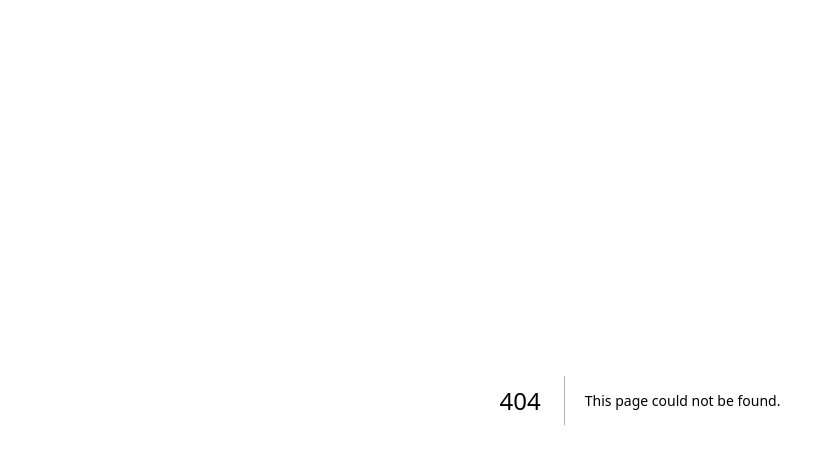
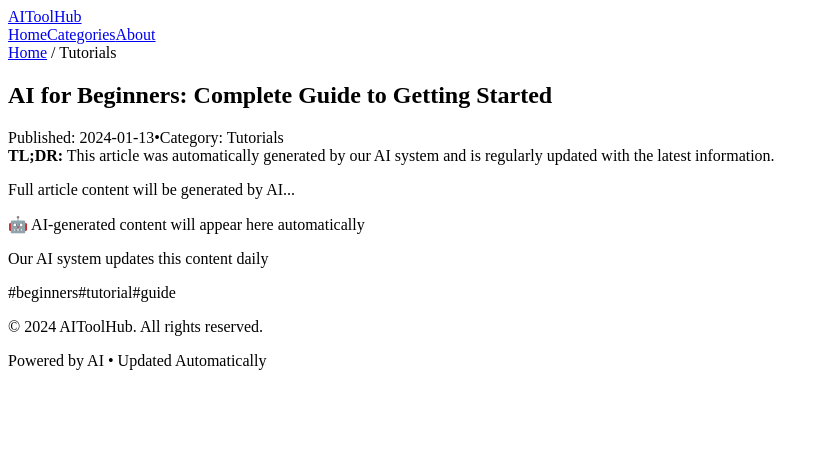
Before and after one commit to aitoolhubworkspace/aitoolhub, a Next.js app: page /article/ai-for-beginners-guide in a window 1280 px wide. Before the commit this address had no page. Shown: the top 464 px of the page, without its empty margins (0-835 px from the left). Built offline with nearby package versions, Linux system fonts and the light colour scheme.

Commit message:
Add article page

```diff
--- /dev/null
+++ b/pages/article/[id].js
@@ -0,0 +1,89 @@
+import Layout from '../../components/Layout'
+import { getArticleById, getArticles } from '../../lib/articles'
+import { useRouter } from 'next/router'
+
+export default function Article({ article }) {
+  const router = useRouter()
+
+  if (router.isFallback) {
+    return <div>Loading...</div>
+  }
+
+  if (!article) {
+    return <div>Article not found</div>
+  }
+
+  return (
+    <Layout title={`${article.title} - AIToolHub`}>
+      <article className="max-w-4xl mx-auto">
+        {/* Article Header */}
+        <header className="mb-8">
+          <nav className="text-sm text-gray-600 dark:text-gray-400 mb-4">
+            <a href="/" className="hover:text-blue-600">Home</a> / {article.category}
+          </nav>
+
+          <h1 className="text-4xl font-bold text-gray-900 dark:text-white mb-4">
+            {article.title}
+          </h1>
+
+          <div className="flex items-center space-x-4 text-sm text-gray-600 dark:text-gray-400">
+            <span>Published: {article.date}</span>
+            <span>•</span>
+            <span>Category: {article.category}</span>
+          </div>
+        </header>
+
+        {/* Article Content */}
+        <div className="prose prose-lg dark:prose-invert max-w-none article-content">
+          <div className="bg-blue-50 dark:bg-blue-900/20 p-4 rounded-lg mb-6">
+            <strong>TL;DR:</strong> This article was automatically generated by our AI system and is regularly updated with the latest information.
+          </div>
+
+          <p>{article.content || 'Full article content will be generated by AI...'}</p>
+
+          {/* Placeholder for AI-generated content */}
+          <div className="border-2 border-dashed border-gray-300 dark:border-gray-600 p-8 rounded-lg text-center my-8">
+            <p className="text-gray-500 dark:text-gray-400">
+              🤖 AI-generated content will appear here automatically
+            </p>
+            <p className="text-sm mt-2">Our AI system updates this content daily</p>
+          </div>
+        </div>
+
+        {/* Tags */}
+        <footer className="mt-8 pt-6 border-t border-gray-200 dark:border-gray-700">
+          <div className="flex flex-wrap gap-2">
+            {article.tags.map(tag => (
+              <span key={tag} className="px-3 py-1 bg-gray-100 dark:bg-gray-800 text-gray-700 dark:text-gray-300 rounded-full text-sm">
+                #{tag}
+              </span>
+            ))}
+          </div>
+        </footer>
+      </article>
+    </Layout>
+  )
+}
+
+export async function getStaticPaths() {
+  const articles = await getArticles()
+  const paths = articles.map(article => ({
+    params: { id: article.id }
+  }))
+
+  return {
+    paths,
+    fallback: true
+  }
+}
+
+export async function getStaticProps({ params }) {
+  const article = await getArticleById(params.id)
+
+  return {
+    props: {
+      article
+    },
+    revalidate: 3600 // Refresh every hour
+  }
+          }
```
